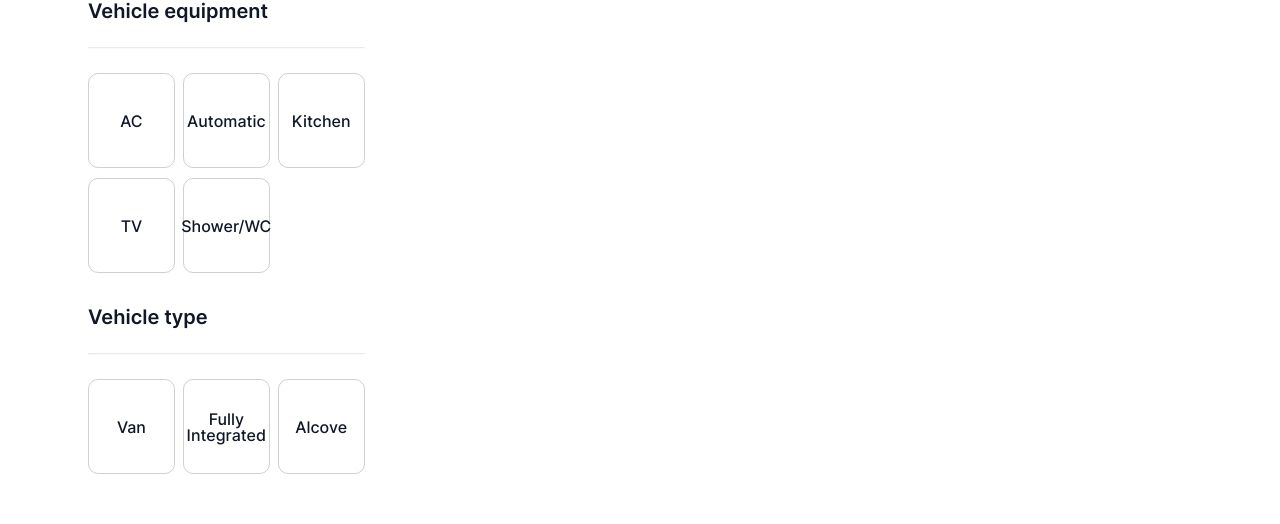
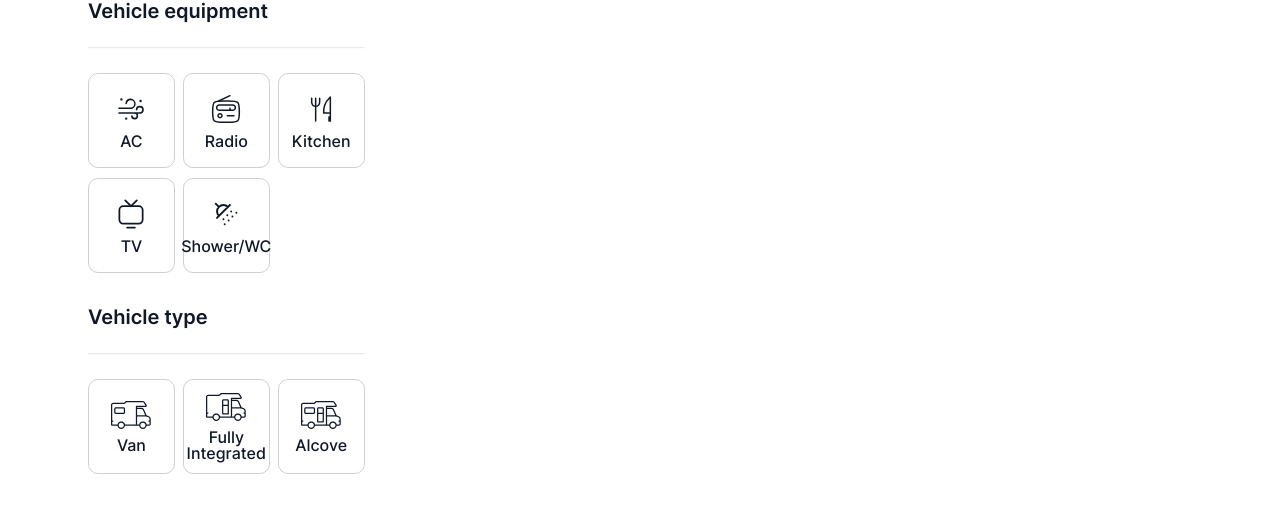
Before and after one commit to yurichh/adverts-pet-project, a React (Create React App) app: page /adverts-pet-project/catalog in a window 1280 px wide. Shown: the part 249-773 px from the top of the page. Built offline with nearby package versions, Linux system fonts and the light colour scheme; no server answers.

Commit message:
update filter view

```diff
--- a/src/components/AdvertItem/AdvertItem.jsx
+++ b/src/components/AdvertItem/AdvertItem.jsx
@@ -109,7 +109,7 @@ const AdvertItem = ({ advertData }) => {
             </svg>
             <p className={styles.listItemText}>{engine}</p>
           </li>
-          {details.kitchen === 1 && (
+          {details.kitchen >= 1 && (
             <li className={styles.listItem}>
               <svg width={20} height={20} className={styles.listIcon2}>
                 <use xlinkHref={`${sprite}#icon-kitchen`} />
@@ -124,12 +124,20 @@ const AdvertItem = ({ advertData }) => {
             </svg>
             <p className={styles.listItemText}>{details.beds} beds</p>
           </li>
-          {details.airConditioner === 1 && (
+          {details.airConditioner >= 1 && (
             <li className={styles.listItem}>
               <svg width={20} height={20} className={styles.listIcon}>
                 <use xlinkHref={`${sprite}#icon-AC`} />
               </svg>
               <p className={styles.listItemText}>AC</p>
+            </li>
+          )}
+          {details.radio >= 1 && (
+            <li className={styles.listItem}>
+              <svg width={20} height={20} className={styles.listIcon2}>
+                <use xlinkHref={`${sprite}#icon-radio`} />
+              </svg>
+              <p className={styles.listItemText}>Radio</p>
             </li>
           )}
         </ul>
--- a/src/components/Booking/Booking.jsx
+++ b/src/components/Booking/Booking.jsx
@@ -12,14 +12,16 @@ const validationSchema = Joi.object({
   name: Joi.string()
     .min(3)
     .max(30)
-    .pattern(/^[a-zA-Zа-яА-ЯґҐєЄіІїЇ]+$/)
+    .pattern(
+      /^[a-zA-Zа-яА-ЯґҐєЄіІїЇ]+$/
+    ) /* allowed to ukrainian and english languages */
     .required(),
   email: Joi.string().email({
     minDomainSegments: 2,
     tlds: { allow: ['com', 'net'] },
   }),
   date: Joi.string().required(),
-  comment: Joi.string().max(200).optional(),
+  comment: Joi.string().max(200).optional() /* doesn`t work aaaaaaaaaaaaaaa */,
 });
 
 const Booking = () => {
@@ -48,6 +50,8 @@ const Booking = () => {
             return;
           }
           alert(JSON.stringify(data.value));
+          e.target.reset();
+          setDateRange('');
           e.preventDefault();
         }}
         className={styles.form}
--- a/src/components/Booking/datepicker.styles.css
+++ b/src/components/Booking/datepicker.styles.css
@@ -10,12 +10,14 @@
 
 .react-datepicker__current-month {
   font-family: var(--font-family);
-  font-weight: 600;
   font-size: 16px;
   line-height: 120%;
   text-align: center;
   color: var(--main);
   margin-bottom: 20px;
+}
+.react-datepicker__day-names {
+  height: 20px;
 }
 .react-datepicker__day-name {
   font-family: var(--font-family);
@@ -25,7 +27,6 @@
   text-align: center;
   color: var(--text);
   text-transform: uppercase;
-  margin-bottom: 20px;
 }
 .react-datepicker__month {
   font-family: var(--font-family);
--- a/src/components/Features/Features.jsx
+++ b/src/components/Features/Features.jsx
@@ -50,12 +50,36 @@ const Features = ({ advertData }) => {
           </svg>
           <p className={styles.listItemText}>{details.beds} beds</p>
         </li>
-        {details.airConditioner === 1 && (
+        {details.airConditioner >= 1 && (
           <li className={styles.listItem}>
             <svg width={20} height={20} className={styles.listIcon}>
               <use xlinkHref={`${sprite}#icon-AC`} />
             </svg>
             <p className={styles.listItemText}>AC</p>
+          </li>
+        )}
+        {details.CD >= 1 && (
+          <li className={styles.listItem}>
+            <svg width={20} height={20} className={styles.listIcon2}>
+              <use xlinkHref={`${sprite}#icon-CD`} />
+            </svg>
+            <p className={styles.listItemText}>CD</p>
+          </li>
+        )}
+        {details.radio >= 1 && (
+          <li className={styles.listItem}>
+            <svg width={20} height={20} className={styles.listIcon2}>
+              <use xlinkHref={`${sprite}#icon-radio`} />
+            </svg>
+            <p className={styles.listItemText}>Radio</p>
+          </li>
+        )}
+        {details.hob >= 1 && (
+          <li className={styles.listItem}>
+            <svg width={20} height={20} className={styles.listIcon}>
+              <use xlinkHref={`${sprite}#icon-hob`} />
+            </svg>
+            <p className={styles.listItemText}>{details.hob} hob</p>
           </li>
         )}
       </ul>
--- a/src/components/Sidebar/Sidebar.jsx
+++ b/src/components/Sidebar/Sidebar.jsx
@@ -1,4 +1,5 @@
 import styles from './styles.module.css';
+import sprite from '../../icons/icons.svg';
 
 const Sidebar = () => {
   return (
@@ -22,7 +23,7 @@ const Sidebar = () => {
           <legend className={styles.legend}>Vehicle equipment</legend>
           <hr className={styles.hr} />
           <ul className={styles.inputList}>
-            <li>
+            <li className={styles.inputItem}>
               <input
                 type="checkbox"
                 id="ac"
@@ -31,19 +32,25 @@ const Sidebar = () => {
                 className={styles.input}
               />
               <label htmlFor="ac" className={styles.inputLabel}>
+                <svg width={32} height={32} className={styles.listIcon}>
+                  <use xlinkHref={`${sprite}#icon-AC`} />
+                </svg>
                 AC
               </label>
             </li>
             <li>
               <input
                 type="checkbox"
-                id="automatic"
+                id="radio"
                 name="equipment"
-                value="automatic"
+                value="radio"
                 className={styles.input}
               />
-              <label htmlFor="automatic" className={styles.inputLabel}>
-                Automatic
+              <label htmlFor="radio" className={styles.inputLabel}>
+                <svg width={32} height={32} className={styles.listIcon2}>
+                  <use xlinkHref={`${sprite}#icon-radio`} />
+                </svg>
+                Radio
               </label>
             </li>
             <li>
@@ -55,6 +62,9 @@ const Sidebar = () => {
                 className={styles.input}
               />
               <label htmlFor="kitchen" className={styles.inputLabel}>
+                <svg width={32} height={32} className={styles.listIcon2}>
+                  <use xlinkHref={`${sprite}#icon-kitchen`} />
+                </svg>
                 Kitchen
               </label>
             </li>
@@ -67,6 +77,9 @@ const Sidebar = () => {
                 className={styles.input}
               />
               <label htmlFor="tv" className={styles.inputLabel}>
+                <svg width={32} height={32} className={styles.listIcon2}>
+                  <use xlinkHref={`${sprite}#icon-TV`} />
+                </svg>
                 TV
               </label>
             </li>
@@ -79,6 +92,9 @@ const Sidebar = () => {
                 className={styles.input}
               />
               <label htmlFor="shower" className={styles.inputLabel}>
+                <svg width={32} height={32} className={styles.listIcon2}>
+                  <use xlinkHref={`${sprite}#icon-shower`} />
+                </svg>
                 Shower/WC
               </label>
             </li>
@@ -97,6 +113,9 @@ const Sidebar = () => {
                 className={styles.input}
               />
               <label htmlFor="van" className={styles.inputLabel}>
+                <svg width={40} height={28} className={styles.listIcon}>
+                  <use xlinkHref={`${sprite}#icon-van`} />
+                </svg>
                 Van
               </label>
             </li>
@@ -109,6 +128,9 @@ const Sidebar = () => {
                 className={styles.input}
               />
               <label htmlFor="fully" className={styles.inputLabel}>
+                <svg width={40} height={28} className={styles.listIcon}>
+                  <use xlinkHref={`${sprite}#icon-fully`} />
+                </svg>
                 Fully Integrated
               </label>
             </li>
@@ -121,6 +143,9 @@ const Sidebar = () => {
                 className={styles.input}
               />
               <label htmlFor="alcove" className={styles.inputLabel}>
+                <svg width={40} height={28} className={styles.listIcon}>
+                  <use xlinkHref={`${sprite}#icon-alcove`} />
+                </svg>
                 Alcove
               </label>
             </li>
--- a/src/components/Sidebar/styles.module.css
+++ b/src/components/Sidebar/styles.module.css
@@ -2,6 +2,7 @@
   width: 360px;
   padding: 0 24px;
 }
+
 .filtersTitle {
   font-family: var(--font-family);
   font-weight: 500;
@@ -10,6 +11,7 @@
   color: var(--text);
   margin-bottom: 14px;
 }
+
 .locationInput {
   border-radius: 10px;
   width: 100%;
@@ -28,16 +30,19 @@
 .fieldset {
   border: none;
 }
+
 .legend {
   font-weight: 600;
   font-size: 20px;
   line-height: 120%;
 }
+
 .hr {
   background-color: var(--main);
   opacity: 0.2;
   margin: 24px 0;
 }
+
 .inputList {
   display: flex;
   gap: 10px 8px;
@@ -49,25 +54,41 @@
 .inputList > li {
   width: calc((100% - 16px) / 3);
 }
+
+.listIcon {
+  fill: var(--main);
+  transition: 250ms ease;
+}
+.listIcon2 {
+  transition: 250ms ease;
+  fill: none;
+  stroke: var(--main);
+}
+
 .inputLabel {
-  width: 100%;
   display: flex;
+  flex-direction: column;
   justify-content: center;
+  gap: 8px;
   align-items: center;
   border: 1px solid rgba(16, 24, 40, 0.2);
   border-radius: 10px;
   height: 95px;
+  width: 100%;
   font-weight: 500;
   text-align: center;
   transition: 200ms ease;
 }
+
 .input {
   display: none;
 }
+
 .input:checked + .inputLabel {
   border-color: var(--button);
   box-shadow: 0 0 10px -5px var(--button);
 }
+
 .searchBtn {
   display: block;
   margin-top: 32px;
```
Also changed, not shown: src/icons/icons.svg.
